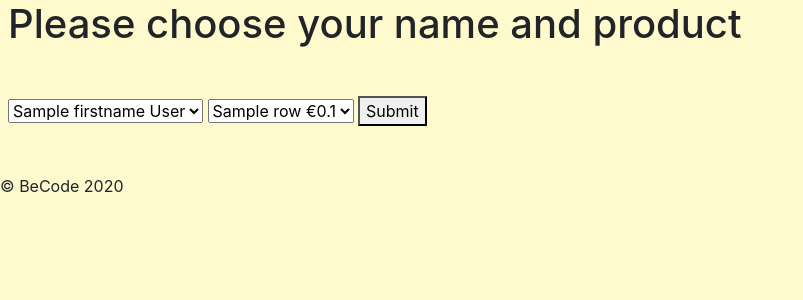
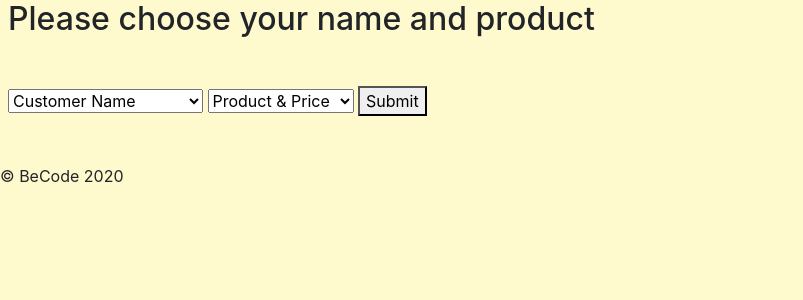
Before and after one commit to Fib88/calculator, a PHP site: template View/homepage.php in a window 1280 px wide. Shown: the top 300 px of the page, without its empty margins (0-803 px from the left). Run offline with PHP 8.4, Linux system fonts and the light colour scheme; the template is opened without the code that fills it: most values are stand-ins (such as "Sample title", 1, 10 or a date in 2020).

Commit message:
final commit before presentation small additions

```diff
--- a/Controller/HomepageController.php
+++ b/Controller/HomepageController.php
@@ -140,7 +140,8 @@ class HomepageController
                 $ProductSelection = $ProductSelection;
             }
                 $LeftoverPrice = $ProductSelection - $varDifference;
-                echo "Object ordered, from the " . $productInfo . " " . "You have saved: " . round($varDifference, 2) . " ." . "Which resulted in the price of " . round($LeftoverPrice, 2) . '<br>';
+
+                echo "Succes!<br> You have ordered the " . $productInfo . " " . "<br>Your discount is: €" . round($varDifference, 2) .  " and your final price is €" . round($LeftoverPrice, 2) . '<br>';
                 if ($totalFixedDiscount > $varDifference) {
                     echo " Your Fixed Discount had the most value";
                 } else {
--- a/View/homepage.php
+++ b/View/homepage.php
@@ -3,11 +3,11 @@ require 'includes/header.php';
 
 
 ?>
-    <!-- this is the view, try to put only simple if's and loops here.
-    Anything complex should be calculated in the model -->
+
     <section class="mb-5 mt-5 ml-2">
         <form method="post">
             <select name="dropdown" id="dropdown">
+                <option>Customer Name</option>
                 <?php foreach ($names as $row): ?>
                     <option><?= $row["firstname"] . " " . $row['lastname'] ?></option>
                 <?php endforeach ?>
@@ -15,7 +15,7 @@ require 'includes/header.php';
             </select>
 
             <select name="dropdown2" id="dropdown2">
-
+                <option>Product & Price</option>
                 <?php foreach ($rows as $row): ?>
                     <option><?= $row["name"] . " €" . $row['price'] / 100 ?></option>
                 <?php endforeach ?>
@@ -23,6 +23,7 @@ require 'includes/header.php';
                 <label for="dropdown2">Select</label>
             </select>
             <button type="submit">Submit</button>
+
         </form>
     </section>
 
--- a/View/includes/header.php
+++ b/View/includes/header.php
@@ -15,5 +15,5 @@
 </head>
 <body  <body style="background-color:lemonchiffon;">
     <header class="ml-2">
-        <h1>Please choose your name and product</h1>
+        <h2>Please choose your name and product</h2>
     </header>
```
